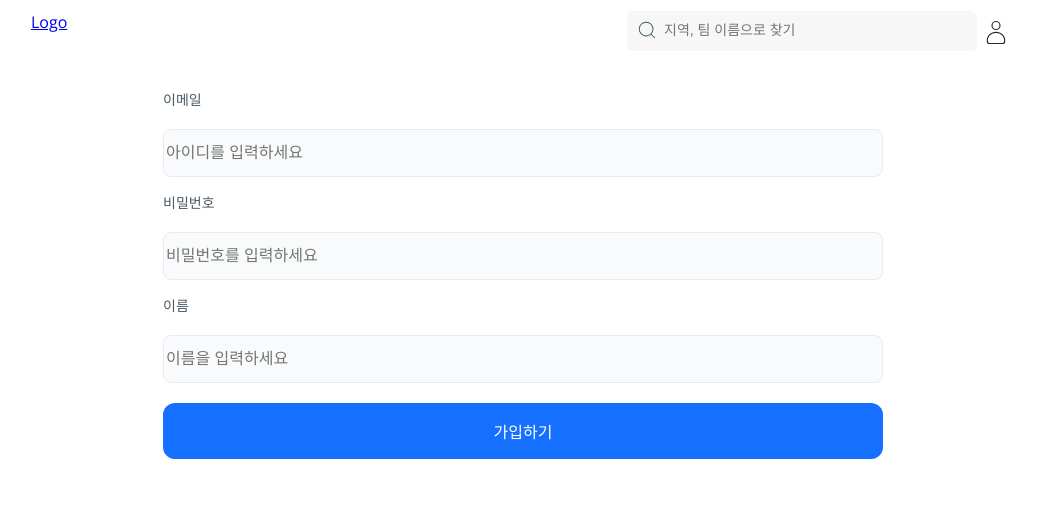
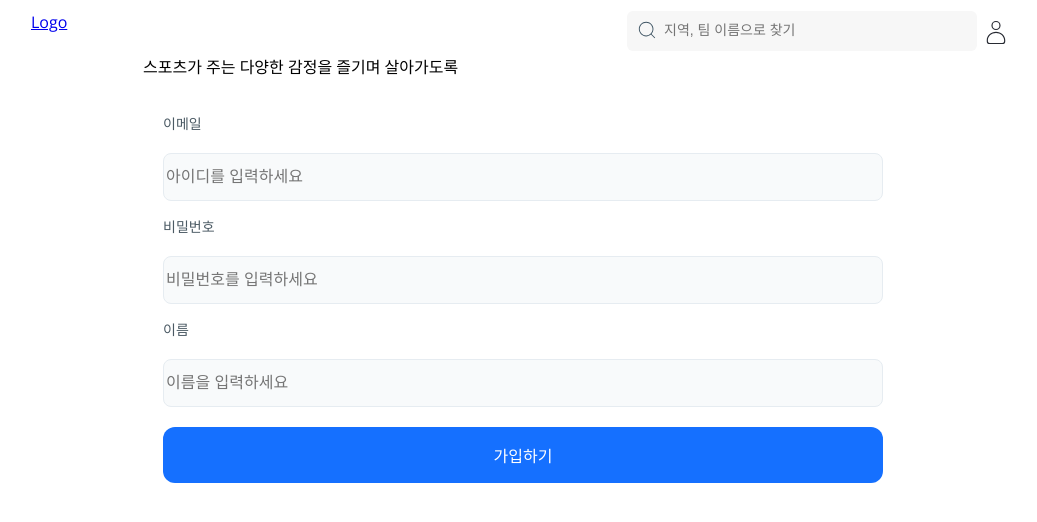
Before and after one commit to 25rae25/football, a Next.js app: page /signup in a window 1280 px wide. Shown: the top 522 px of the page, without its empty margins (117-1154 px from the left). Built offline with nearby package versions, Linux system fonts and the light colour scheme.

Commit message:
signupcontainer 내용 추가

```diff
--- a/src/container/SignupContainer/SignupContainer.tsx
+++ b/src/container/SignupContainer/SignupContainer.tsx
@@ -59,6 +59,7 @@
 export default function SignupContainer() {
   return (
     <SignWrap>
+      <div>스포츠가 주는 다양한 감정을 즐기며 살아가도록</div>
       <SignForm>
         <LabelWrap>
           <LabelTitle htmlFor="email">이메일</LabelTitle>
```
